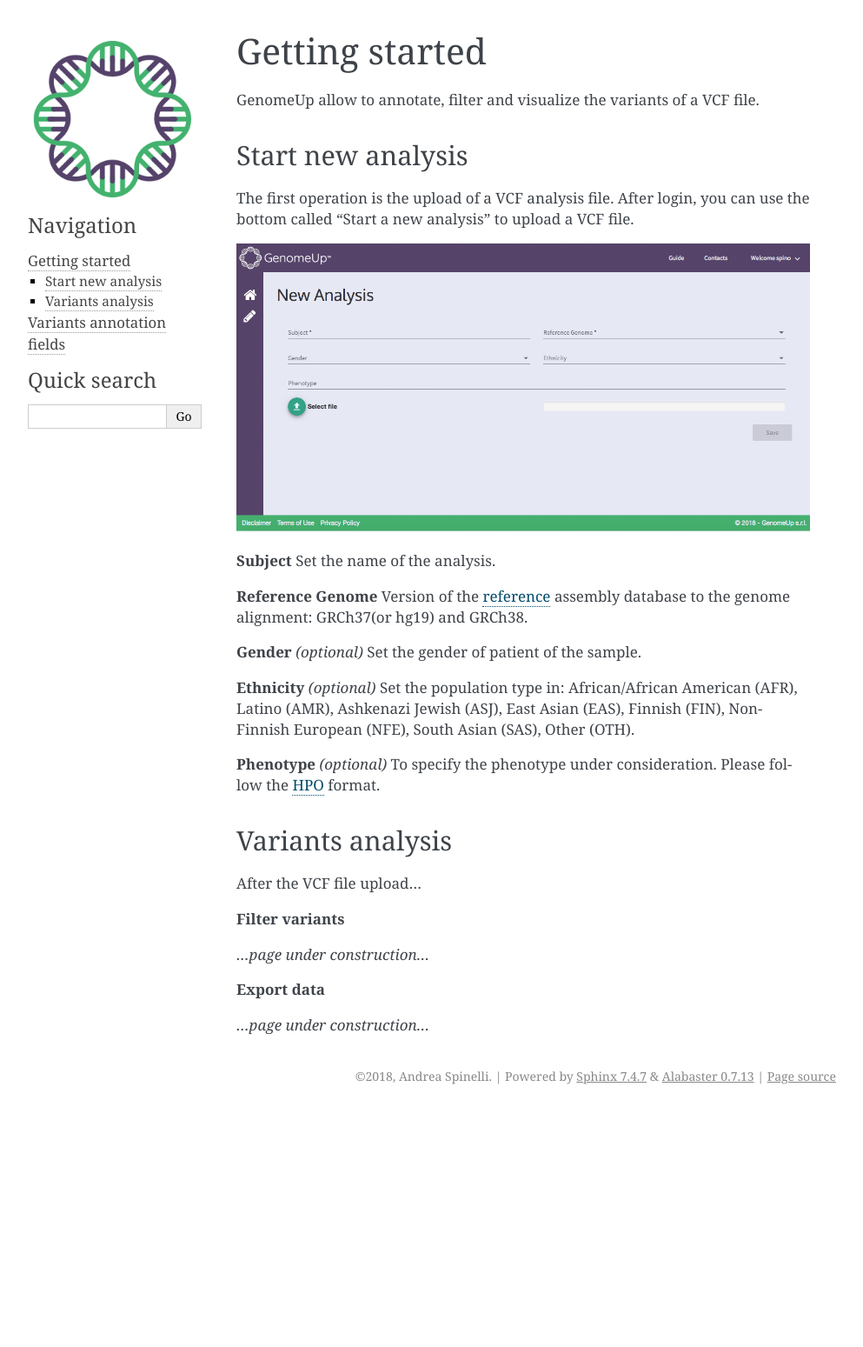
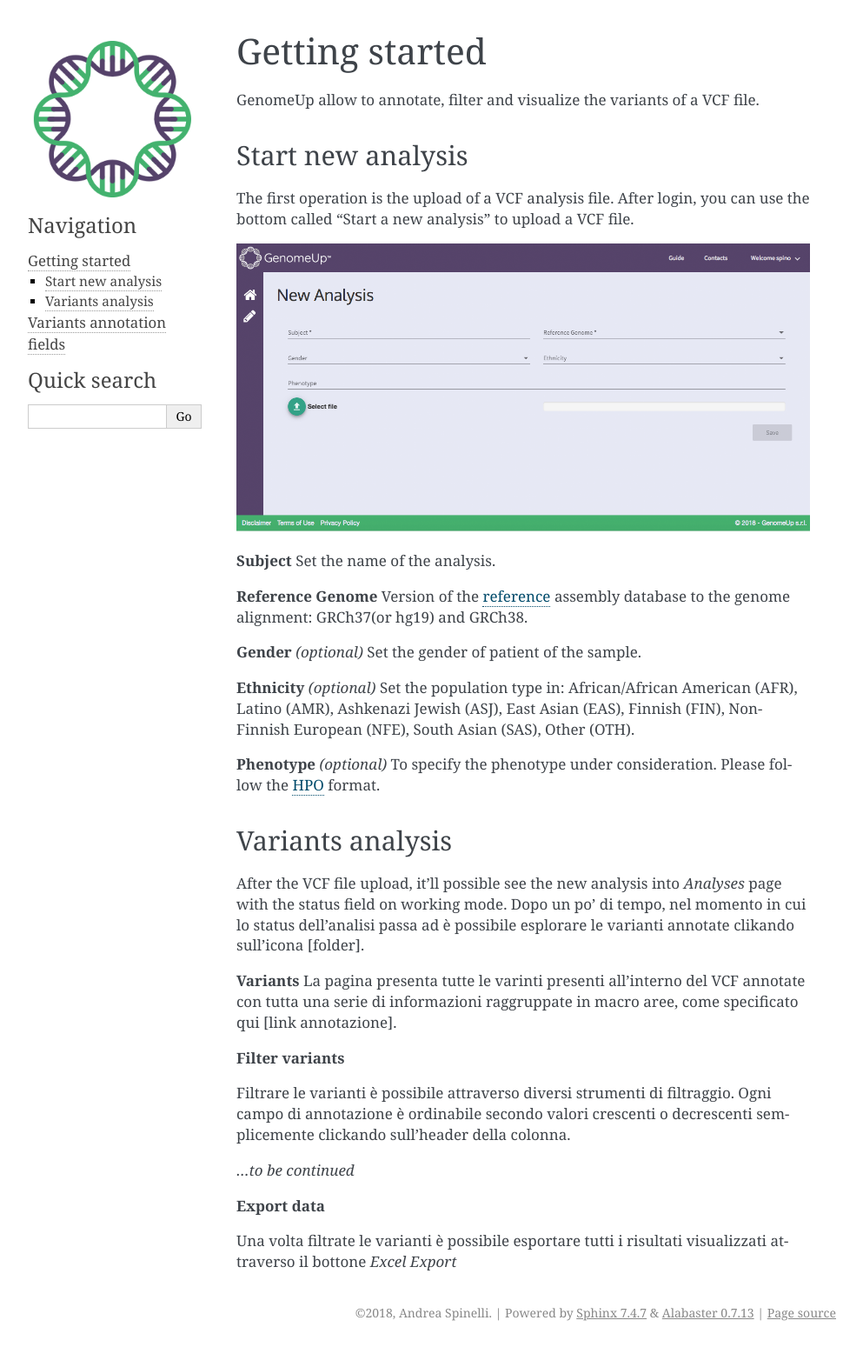
Before and after one commit to saraicarus/genomeup_doc, a Sphinx documentation site: the page built from source/getting_started.rst, in a window 1280 px wide. Shown: the whole page at 87% size, without its empty margins (148-1141 px from the left). Built offline with Sphinx 7.4.7, drawn with Linux system fonts in a browser that asks for light colours; before the commit the page ends 1277 px from its top, so only the background shows below that.

Commit message:
Update getting_started.rst

```diff
--- a/source/getting_started.rst
+++ b/source/getting_started.rst
@@ -29,12 +29,19 @@
 
 Variants analysis
 ~~~~~~~~~~~~~~~~~
-After the VCF file upload...
+After the VCF file upload, it'll possible see the new analysis into *Analyses* page with the status field on working mode.
+Dopo un po' di tempo, nel momento in cui lo status dell'analisi passa ad è possibile esplorare le varianti annotate clikando sull'icona [folder].
+
+**Variants**
+La pagina presenta tutte le varinti presenti all'interno del VCF annotate con tutta una serie di informazioni raggruppate in macro aree, come specificato qui [link annotazione].
 
 **Filter variants**
 
-*...page under construction...*
+Filtrare le varianti è possibile attraverso diversi strumenti di filtraggio.
+Ogni campo di annotazione è ordinabile secondo valori crescenti o decrescenti semplicemente clickando sull'header della colonna.
+
+*...to be continued*
 
 **Export data**
 
-*...page under construction...*
+Una volta filtrate le varianti è possibile esportare tutti i risultati visualizzati attraverso il bottone *Excel Export*
```
